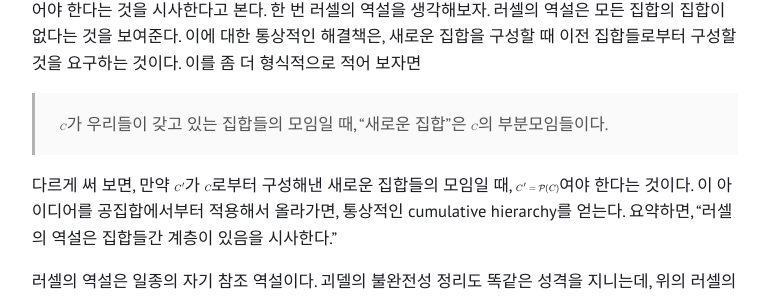
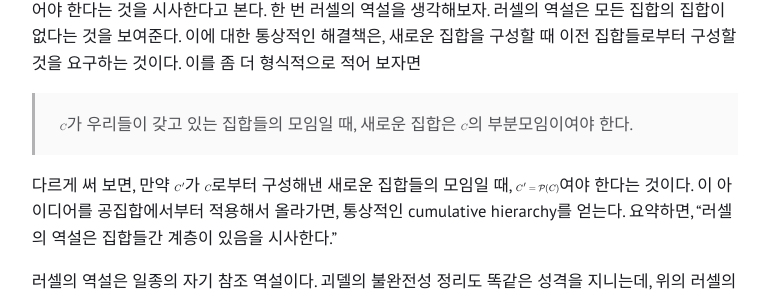
Before and after one commit to hanuljeon95/hanuljeon95.github.io, a Jekyll site: the page built from _posts/2025-10-11-Is-set-theory-better-foundational-theory.markdown, in a window 1280 px wide and 900 px high, scrolled down 712 px. Shown: the part 147-445 px from the top of the window, without its empty margins (255-1022 px from the left). Built offline with Jekyll 4.4.1, drawn with Linux system fonts in a browser that asks for light colours; comment, search, counter and statistics services are not loaded.

Commit message:
Update 2025-10-11-Is-set-theory-better-foundational-theory.markdown

```diff
--- a/_posts/2025-10-11-Is-set-theory-better-foundational-theory.markdown
+++ b/_posts/2025-10-11-Is-set-theory-better-foundational-theory.markdown
@@ -18,7 +18,7 @@ published: true
 
 19세기 후반부터 20세기 초반까지 수학의 무모순성을 확립하려는 수많은 시도가 있어왔다. 물론 그 많은 시도들, 특히 힐베르트의 형식주의적 프로그램은, 괴델의 불완전성 정리 때문에 불가능하다는 것이 드러났다. 하지만 한편으로, 괴델의 불완전성 정리는 단일한 완벽한 형식적 이론 대신 "이론들간의 계층"이 있어야 한다는 것을 시사한다고 본다. 한 번 러셀의 역설을 생각해보자. 러셀의 역설은 모든 집합의 집합이 없다는 것을 보여준다. 이에 대한 통상적인 해결책은, 새로운 집합을 구성할 때 이전 집합들로부터 구성할 것을 요구하는 것이다. 이를 좀 더 형식적으로 적어 보자면
 
-> $C$가 우리들이 갖고 있는 집합들의 모임일 때, "새로운 집합"은 $C$의 부분모임들이다.
+> $C$가 우리들이 갖고 있는 집합들의 모임일 때, 새로운 집합은 $C$의 부분모임이여야 한다.
 
 다르게 써 보면, 만약 $C'$가 $C$로부터 구성해낸 새로운 집합들의 모임일 때, $C' = \mathcal{P}(C)$여야 한다는 것이다. 이 아이디어를 공집합에서부터 적용해서 올라가면, 통상적인 cumulative hierarchy를 얻는다. 요약하면, "러셀의 역설은 집합들간 계층이 있음을 시사한다."
 
```
